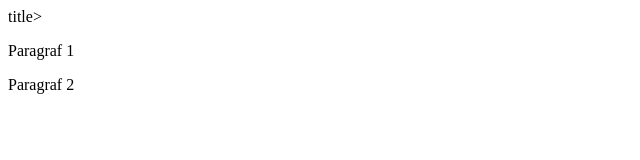
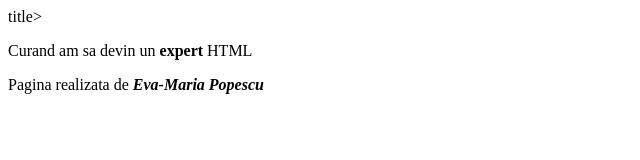
Before and after one commit to EveMarie000/EveMarie000.gibhub.io, a plain HTML site: page index.html in a window 1280 px wide. Shown: the whole page, without its empty margins (0-640 px from the left). Drawn offline with Linux system fonts and the light colour scheme.

Commit message:
index.html

```diff
--- a/index.html
+++ b/index.html
@@ -1,12 +1,13 @@
 <html>
 
   <head>
-    <title> Titlu pagina index</title>title>
+    <title> Prima mea pagina web realizata in 07.11.2024</title>title>
   </head>
 
-  <body>
-    <p>Paragraf 1</p>
-    <p>Paragraf 2</p>
+  <body style="background color=yellow;">
+
+    <p>Curand am sa devin un <b>expert</b> HTML</p>
+    <p>Pagina realizata de <b><i>Eva-Maria Popescu</i></b></p>
   </body>
 
 </html>
```
